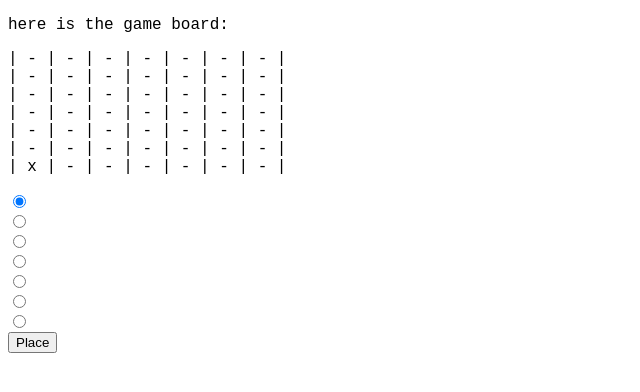
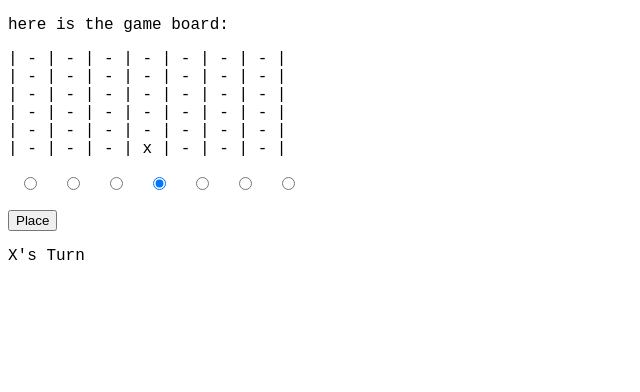
Before and after one commit to NoahKittleson/connect-four, a plain HTML site: page index.html in a window 1280 px wide. Both pictures are taken after a click on the button "Place". Shown: the whole page, without its empty margins (0-640 px from the left). Drawn offline with Linux system fonts and the light colour scheme.

Commit message:
added win conditions and fixed radio options

```diff
--- a/css/styles.css
+++ b/css/styles.css
@@ -1,3 +1,9 @@
 p {
   font-family: "Courier New", monospace;
 }
+
+.radio {
+  float: left;
+  padding-left: 11px;
+  padding-right: 11px;
+}
--- a/index.html
+++ b/index.html
@@ -15,7 +15,7 @@
     <form>
       <div class="radio">
         <label>
-          <input type="radio" name="col" value="0" checked>
+          <input type="radio" name="col" value="0">
         </label>
       </div>
       <div class="radio">
@@ -30,7 +30,7 @@
       </div>
       <div class="radio">
         <label>
-          <input type="radio" name="col" value="3">
+          <input type="radio" name="col" value="3" checked>
         </label>
       </div>
       <div class="radio">
@@ -48,7 +48,12 @@
           <input type="radio" name="col" value="6">
         </label>
       </div>
+      <br>
+      <br>
       <button type="submit">Place</button>
     </form>
+    <p id="message"></p>
+
+    </div>
   </body>
 </html>
--- a/js/scripts.js
+++ b/js/scripts.js
@@ -2,7 +2,7 @@
 $(document).ready(function() {
 
   board = [[], [], [], [], [], [], []];
-  var height = 6;
+  var height = 5;
   var ex = true;
 
   function drawBoard() {
@@ -22,16 +22,97 @@ $(document).ready(function() {
     $("#board").append(appendedText);
   }
 
+  function placePiece(position) {
+    if (board[position].length <= height) {
+      if (ex) {
+        board[position].push("x");
+      } else {
+        board[position].push("o");
+      }
+    } else {
+      alert("Invalid Move");
+    }
+  }
+
+  function checkForWin(x, y) {
+    console.log("NEW TURN");
+    //check horizontal
+    var horizontal = "";
+    for (var row = x-3; row <= x+3; row++) {
+      if (board[row] != undefined && board[row][y] != undefined) {
+        horizontal = horizontal.concat(board[row][y]);
+      } else {
+        horizontal = horizontal.concat("-");
+      }
+    }
+    console.log(horizontal);
+    //check vertical
+    var vertical = "";
+    for (var col = y-3; col <= y+3; col++) {
+      if (board[x] != undefined && board[x][col] != undefined) {
+        vertical = vertical.concat(board[x][col]);
+      } else {
+        vertical = vertical.concat("-");
+      }
+    }
+    console.log(vertical);
+    //check diagonal up and down
+    var diagonalUp = "";
+    var diagonalDown = "";
+    for (var num = -3; num <= 3; num++) {
+      //diagonal up
+      if (board[x+num] != undefined && board[x+num][y+num] != undefined) {
+        diagonalUp = diagonalUp.concat(board[x+num][y+num]);
+      } else {
+        diagonalUp = diagonalUp.concat("-");
+      }
+      // diagonal down
+      if (board[x+num] != undefined && board[x+num][y-num] != undefined) {
+        diagonalDown = diagonalDown.concat(board[x+num][y-num]);
+      } else {
+        diagonalDown = diagonalDown.concat("-");
+      }
+    }
+    console.log(diagonalUp);
+    console.log(diagonalDown);
+
+    if (vertical.search("xxxx") != -1 || vertical.search("oooo") != -1) {
+      alert("Vertical Win");
+      return true;
+    } else if (horizontal.search("xxxx") != -1 || horizontal.search("oooo") != -1) {
+      alert("Horizontal Win");
+      return true;
+    } else if (diagonalUp.search("xxxx") != -1 || diagonalUp.search("oooo") != -1) {
+      alert("Diagonal-Up Win");
+      return true;
+    } else if (diagonalDown.search("xxxx") != -1 || diagonalDown.search("oooo") != -1) {
+      alert("Diagonal-Down Win");
+      return true;
+    }
+    return false;
+  }
+
+  function getPlayer() {
+    if (ex) {
+      return "X"
+    } else {
+      return "O"
+    }
+  }
+
   drawBoard();
+  $("#message").text(getPlayer() + "'s Turn");
+
   $("form").submit(function(event){
     event.preventDefault();
-    var place = $("input:radio[name=col]:checked").val();
-    if (ex) {
-      board[place].push("x");
+    var place = parseInt($("input:radio[name=col]:checked").val());
+    placePiece(place);
+    drawBoard();
+    if (checkForWin(place, board[place].length-1)) {
+      $("#message").text(getPlayer() + " Wins!");
     } else {
-      board[place].push("o");
+      $("#message").text(getPlayer() + "'s Turn");
     }
     ex = !ex;
-    drawBoard();
   });
 });
```
